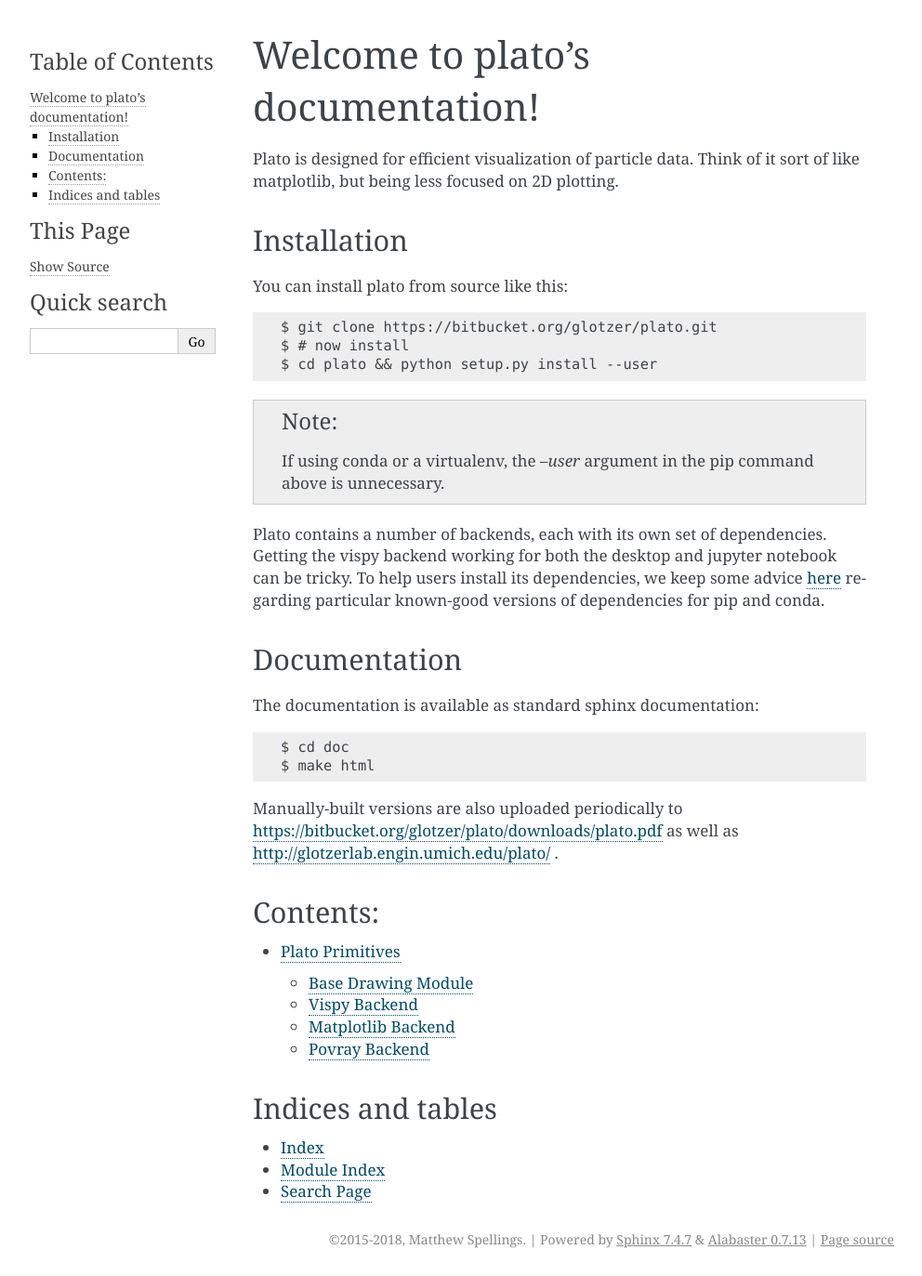
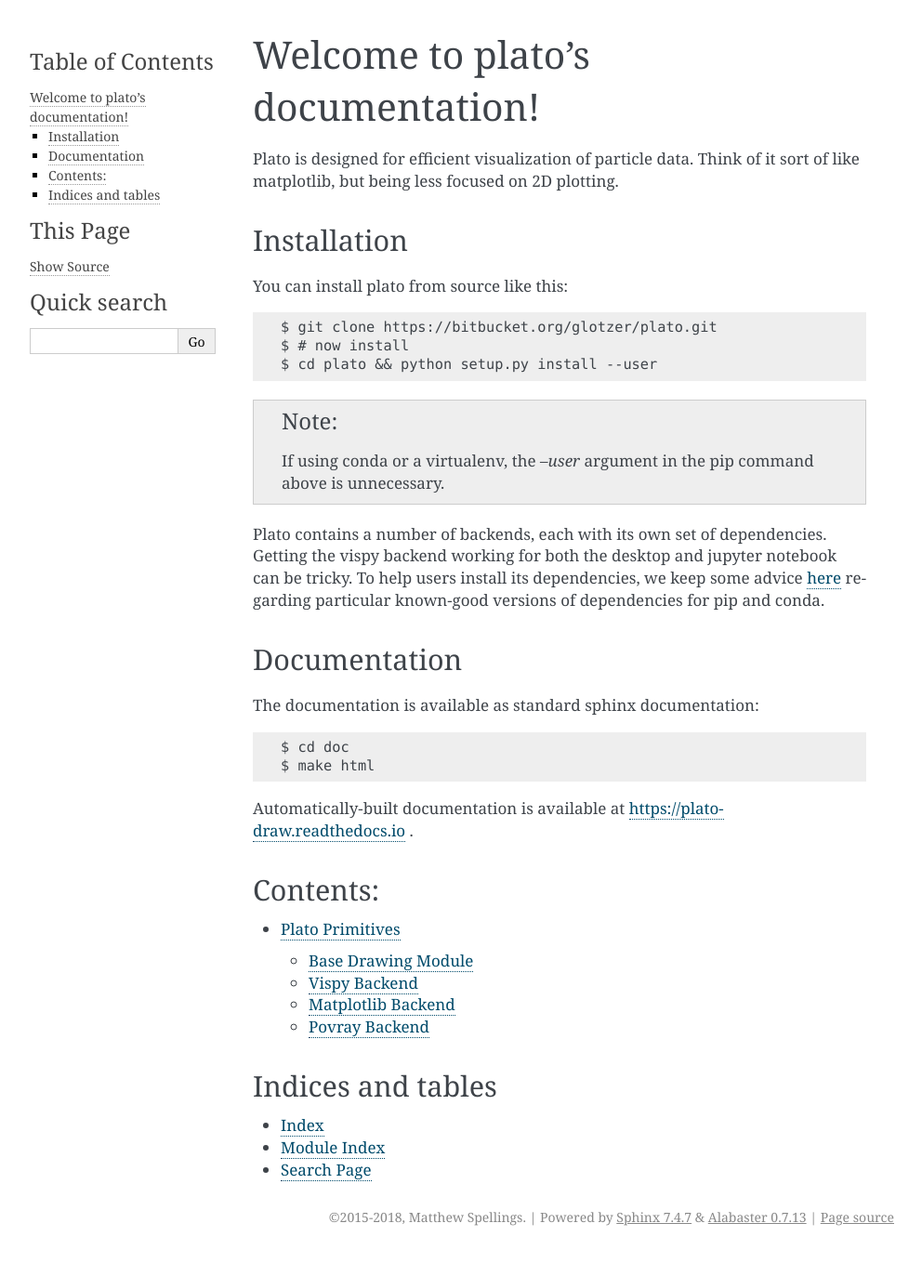
Before and after one commit to glotzerlab/plato, a Sphinx documentation site: the page built from doc/source/index.rst, in a window 1280 px wide. Shown: the whole page at 93% size, without its empty margins (148-1140 px from the left). Built offline with Sphinx 7.4.7, drawn with Linux system fonts in a browser that asks for light colours; after the commit the page ends 1349 px from its top, so only the background shows below that.

Commit message:
Added readthedocs link to documentation

```diff
--- a/doc/source/conf.py
+++ b/doc/source/conf.py
@@ -21,7 +21,7 @@
 # If extensions (or modules to document with autodoc) are in another directory,
 # add these directories to sys.path here. If the directory is relative to the
 # documentation root, use os.path.abspath to make it absolute, like shown here.
-sys.path.insert(0, os.path.abspath('../../plato'))
+sys.path.insert(0, os.path.abspath('../..'))
 import plato
 
 # -- General configuration ------------------------------------------------
--- a/doc/source/index.rst
+++ b/doc/source/index.rst
@@ -35,9 +35,8 @@
   $ cd doc
   $ make html
 
-Manually-built versions are also uploaded periodically to
-https://bitbucket.org/glotzer/plato/downloads/plato.pdf as well as
-http://glotzerlab.engin.umich.edu/plato/ .
+Automatically-built documentation is available at
+https://plato-draw.readthedocs.io .
 
 Contents:
 =========
```
